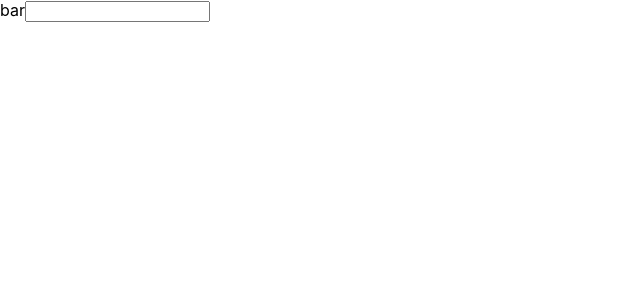
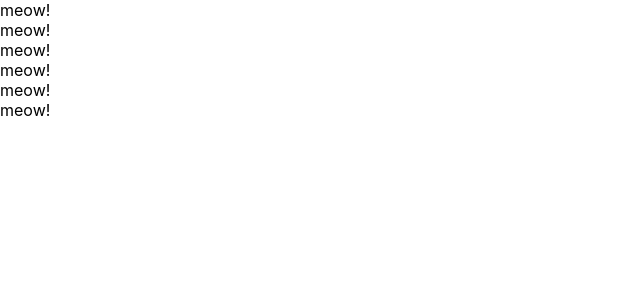
Before and after one commit to johnlee999/udemy-react-redux-crud-application, a React (Create React App) app: page / in a window 1280 px wide. Shown: the top 300 px of the page, without its empty margins (0-640 px from the left). Built offline with nearby package versions, Linux system fonts and the light colour scheme.

Commit message:
create class component and functional component

```diff
--- a/src/App.js
+++ b/src/App.js
@@ -1,15 +1,33 @@
-import React, { Component } from 'react';
+import React from 'react';
 
-class App extends Component {
-  render() {
-    return (
-      <React.Fragment>
-        <label htmlFor="bar">bar</label>
-        <input type="text" onChange={() => {console.log("I am clicked")}} />
-      </React.Fragment>
-    )
+// class App extends Component {
+//   render() {
+//     return (
+//       <React.Fragment>
+//         <label htmlFor="bar">bar</label>
+//         <input type="text" onChange={() => {console.log("I am clicked")}} />
+//       </React.Fragment>
+//     )
 
 
-  }
+//   }
+// }
+
+const App = () => {
+  return(
+    <div>
+      <Cat />
+      <Cat />
+      <Cat />
+      <Cat />
+      <Cat />
+      <Cat />
+    </div>
+  )
 }
+const Cat = () => {
+  return <div>meow!</div>
+}
+
+
 export default App;
```
